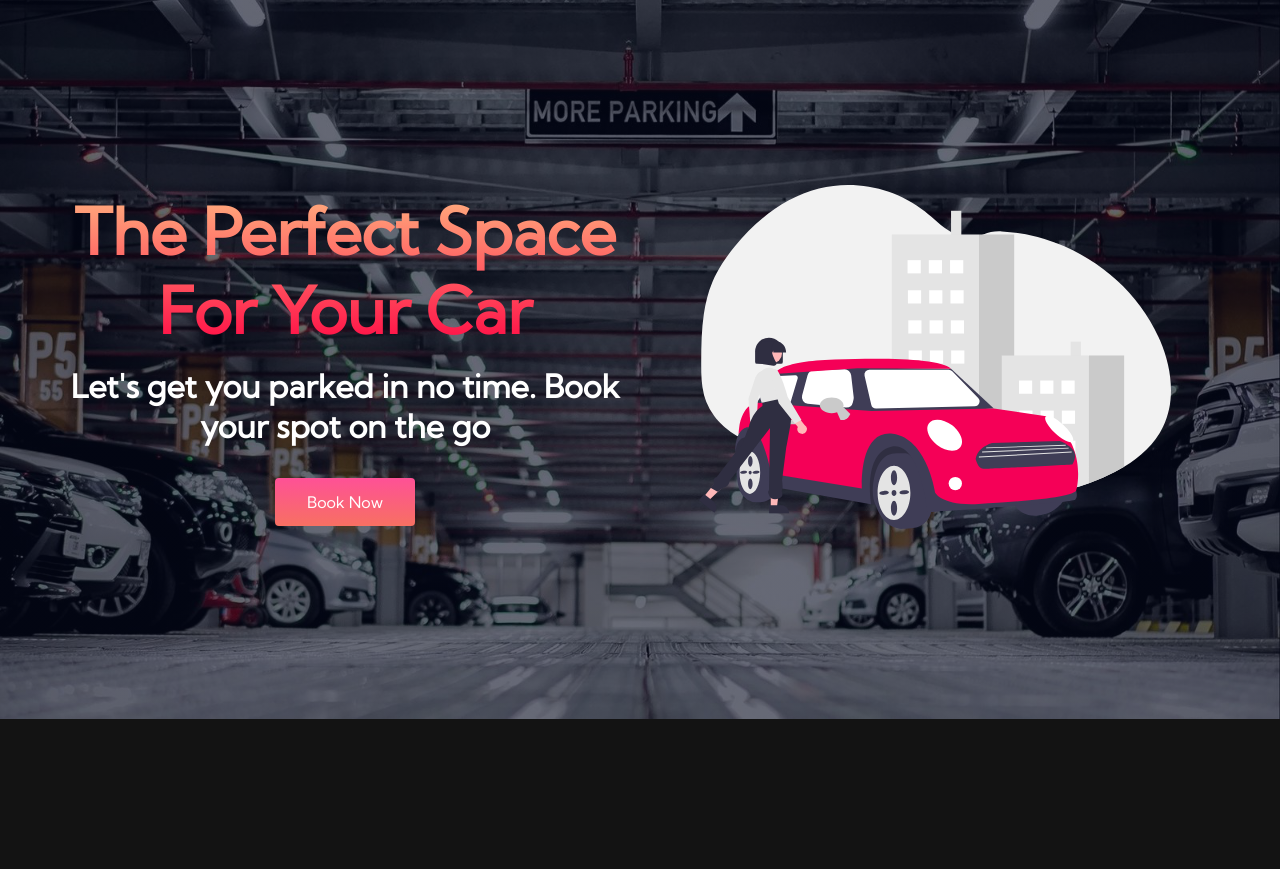
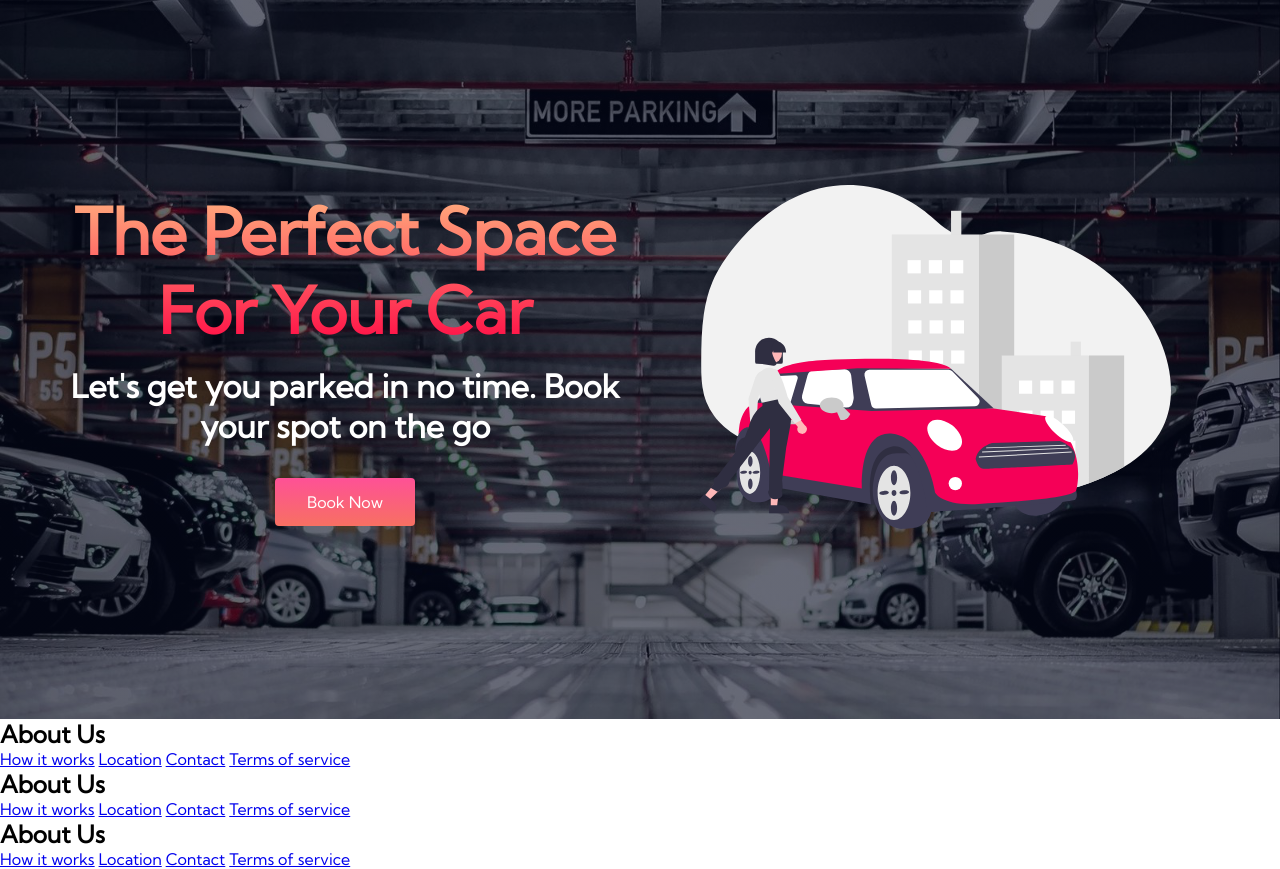
Before and after one commit to Oishwarjya/Parking-slot-booking-system, a Python web app: template Parking_Slot_Booking_System/Mainapp/templates/home.html in a window 1280 px wide. Shown: the part 81-950 px from the top of the page. Before the commit the page ends 800 px from the top, so only its background shows below. Run offline with Jinja, Linux system fonts and the light colour scheme; the template is opened without the code that fills it, so the values that code supplies are empty.

Commit message:
<footer part1>

```diff
--- a/Parking_Slot_Booking_System/Mainapp/templates/home.html
+++ b/Parking_Slot_Booking_System/Mainapp/templates/home.html
@@ -54,9 +54,36 @@
 
   </div>
 
-  <!-----service-->
-  <div class="services">
+  <!-----footer-->
+  <div class="footer__container">
+      <div class="footer__links">
+          <div class="footer__link--wrapper">
+              <div class="footer__link--items">
+                  <h2>About Us</h2>
+                  <a href="../templates/home.html">How it works</a>
+                  <a href="../templates/home.html">Location</a>
+                  <a href="../templates/home.html">Contact</a>
+                  <a href="../templates/home.html">Terms of service</a>
 
+              </div>
+              <div class="footer__link--items">
+                <h2>About Us</h2>
+                <a href="../templates/home.html">How it works</a>
+                <a href="../templates/home.html">Location</a>
+                <a href="../templates/home.html">Contact</a>
+                <a href="../templates/home.html">Terms of service</a>
+
+            </div>
+            <div class="footer__link--items">
+                <h2>About Us</h2>
+                <a href="../templates/home.html">How it works</a>
+                <a href="../templates/home.html">Location</a>
+                <a href="../templates/home.html">Contact</a>
+                <a href="../templates/home.html">Terms of service</a>
+
+            </div>
+          </div>
+      </div>
   </div>
 
 
```
